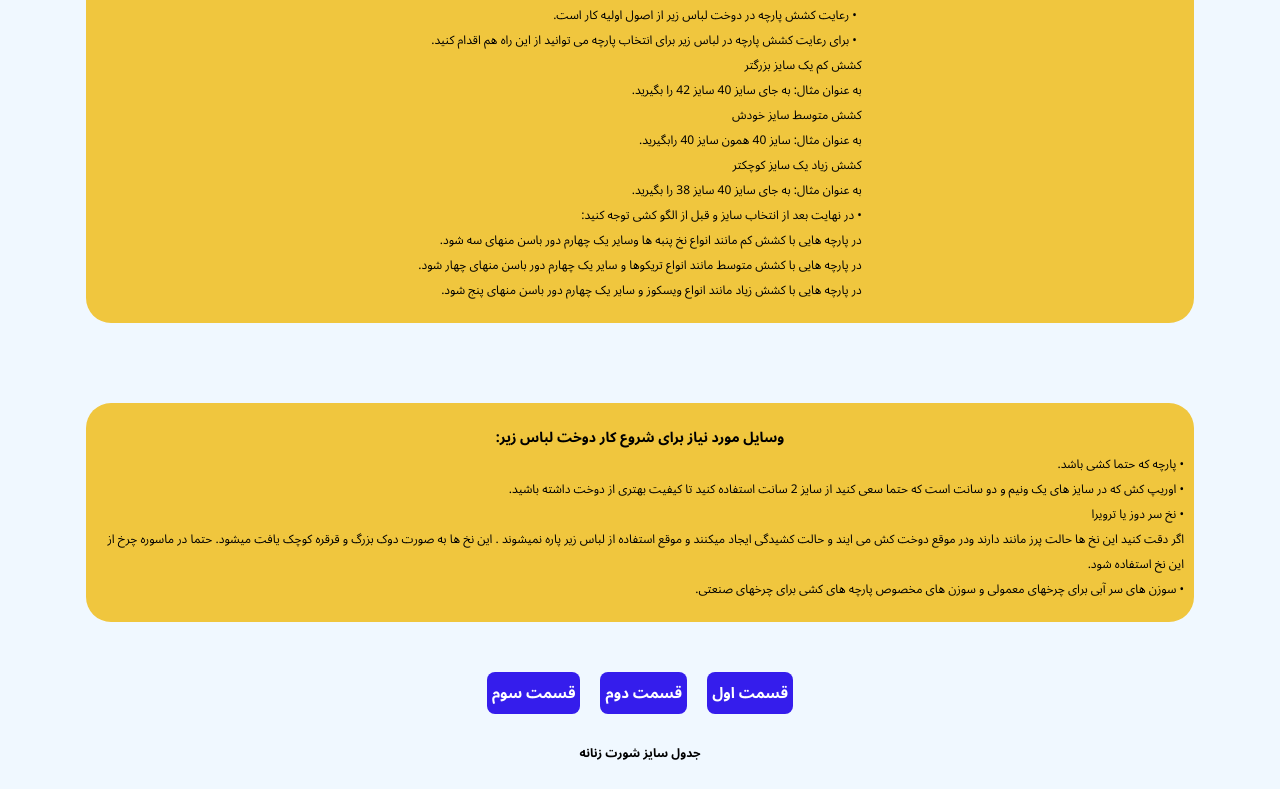
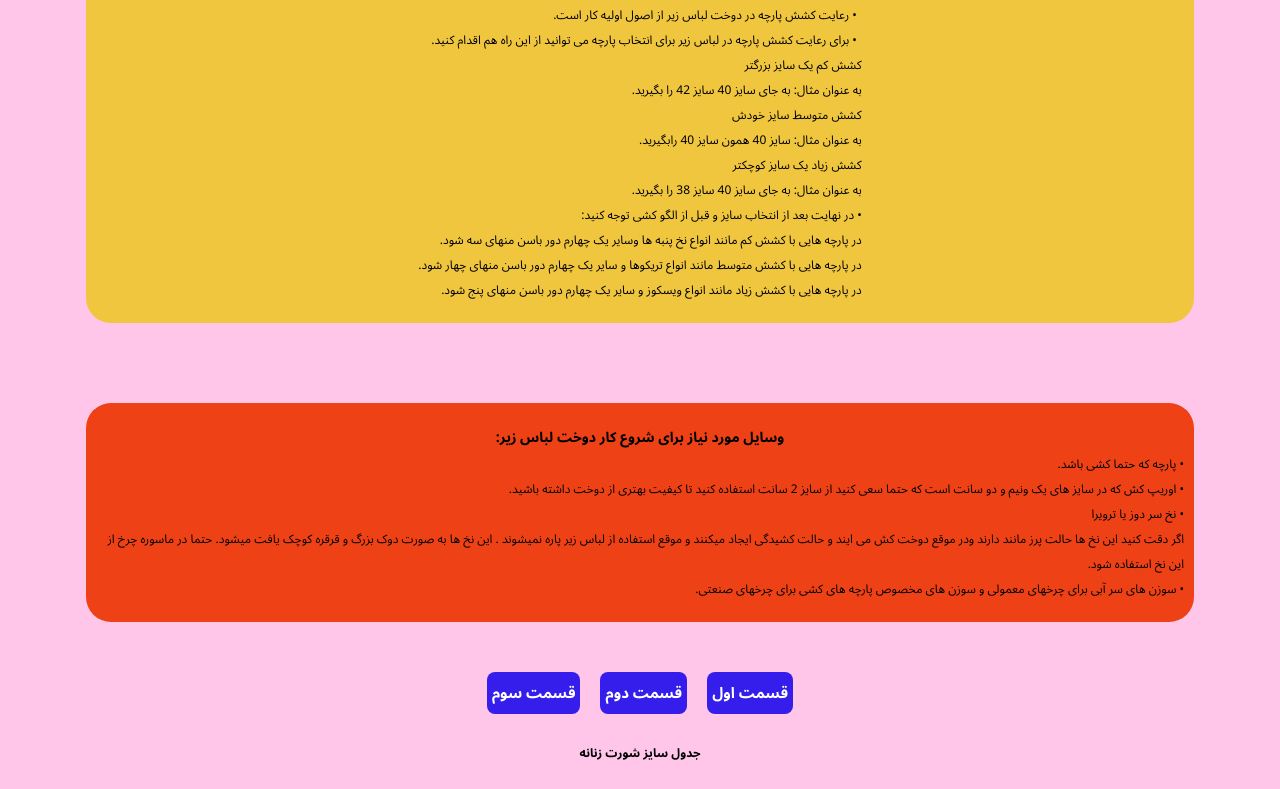
Before and after one commit to khayatiMino/01, a plain HTML site: page 01.html in a window 1280 px wide. Shown: the part 370-1159 px from the top of the page. Drawn offline with Linux system fonts and the light colour scheme; a web font is replaced by a local one.

Commit message:
i think uts good

```diff
--- a/01.css
+++ b/01.css
@@ -12,6 +12,7 @@ body {
     background-color: #f0f8ff; /* Light blue color */
     font-family: Arial, sans-serif; /* Set a default font */
     height: 3000px;
+    background-color: rgba(255, 183, 229, 0.79);
 }
 
 .besmallh, h2 {
--- a/01.html
+++ b/01.html
@@ -103,7 +103,7 @@
     </div>
 
     <div class="vvv">
-        <div class="vvvb">
+        <div class="vvvb" style="background-color: rgb(239, 65, 22);">
             <h3>
                 وسایل مورد نیاز برای شروع کار دوخت لباس زیر:
             </h3>
```
